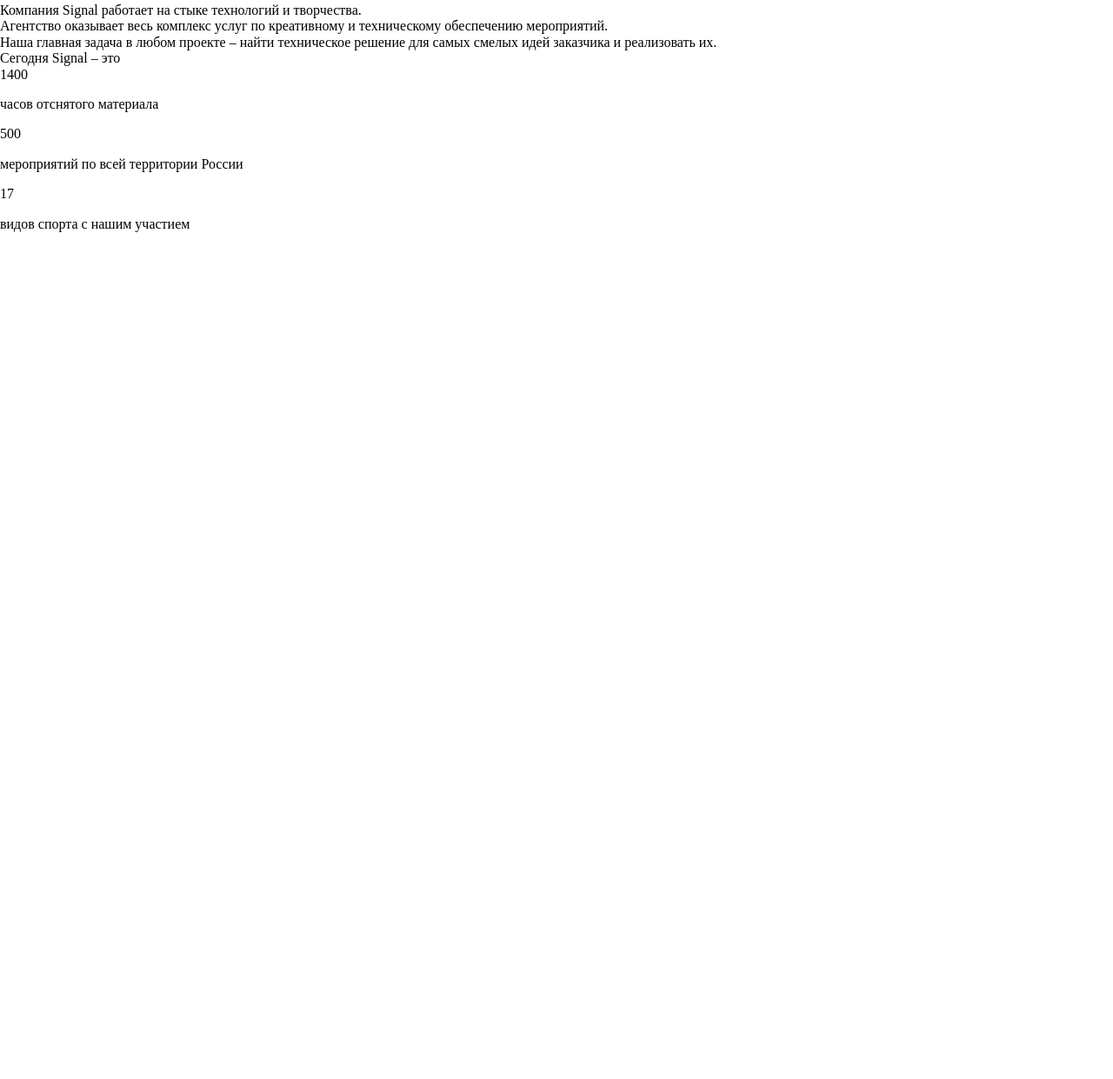
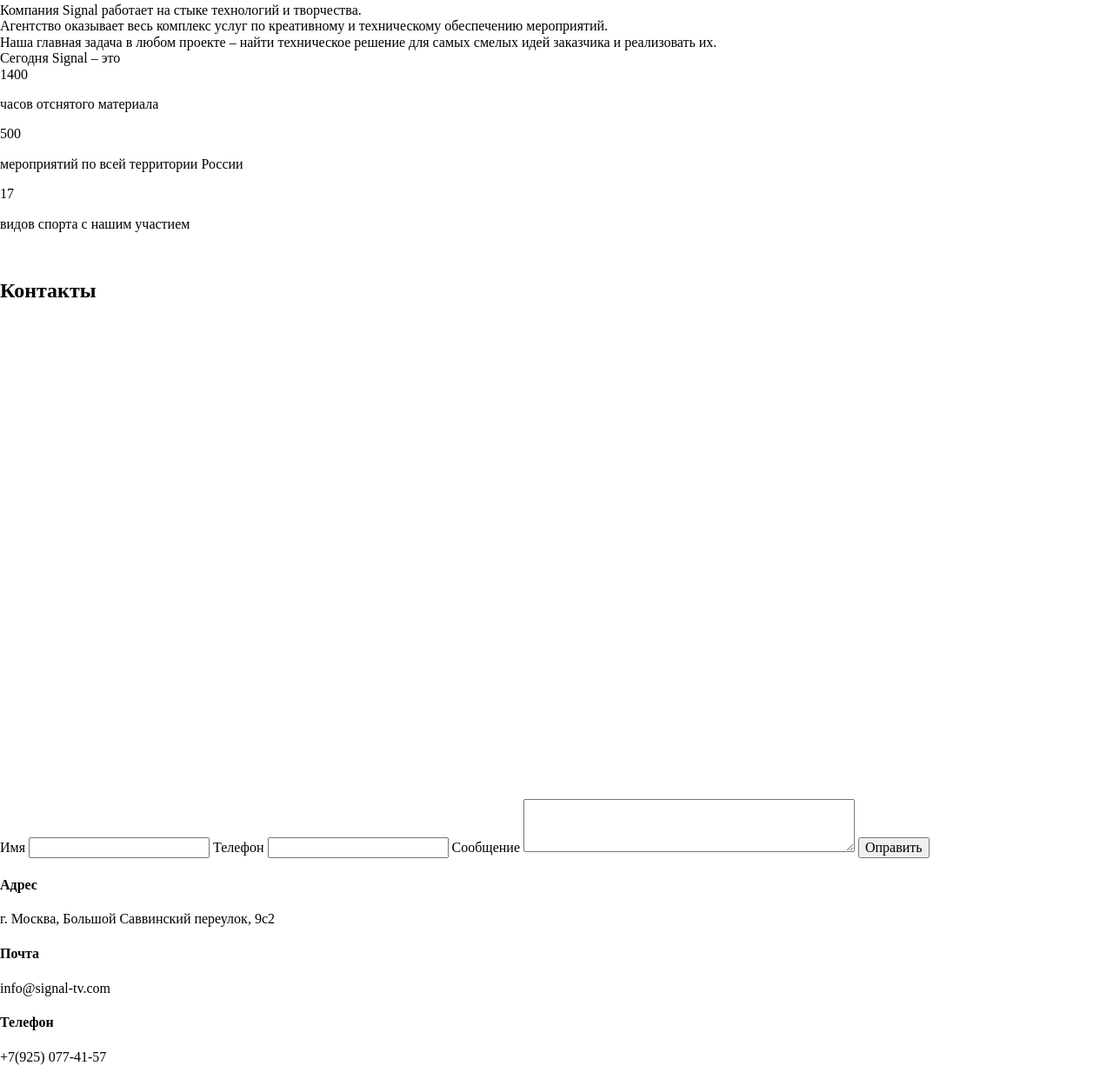
Before and after one commit to Odya01/signal-website, a plain HTML site: page index.html in a window 1280 px wide. Shown: the part 1127-2368 px from the top of the page at 87% size. Before the commit the page ends 1428 px from the top, so only its background shows below. Drawn offline with nearby package versions, Linux system fonts and the light colour scheme.

Commit message:
add contacts

```diff
--- a/index.html
+++ b/index.html
@@ -153,6 +153,44 @@
         <img src="#" alt="" class="partners__img">
       </div>
     </section>
+
+    <section class="contacts">
+      <div class="container contacts__container">
+        <h2 class="contacts__heading">Контакты</h2>
+
+        <div id="map" class="contacts__map" style="width: 600px; height: 550px"></div>
+
+        <div class="contacts__form">
+          <form action="" class="form">
+            <label for="" class="form__name">Имя</label>
+            <input type="text">
+            <label for="" class="form__name">Телефон</label>
+            <input type="tel" name="" id="">
+            <label for="" class="form__name">Сообщение</label>
+            <textarea name="comment" cols="40" rows="3"></textarea>
+
+            <input type="submit" value="Оправить"><span class="submit__arrow"></span>
+          </form>
+        </div>
+
+        <div class="contacts__links">
+          <div class="contacts__item">
+            <h4 class="contacts__item-title">Адрес</h4>
+            <p class="contacts__item-text">г. Москва, Большой Саввинский переулок, 9с2</p>
+          </div>
+
+          <div class="contacts__item">
+            <h4 class="contacts__item-title">Почта</h4>
+            <p class="contacts__item-text">info@signal-tv.com</p>
+          </div>
+
+          <div class="contacts__item">
+            <h4 class="contacts__item-title">Телефон</h4>
+            <p class="contacts__item-text">+7(925) 077-41-57</p>
+          </div>
+        </div>
+      </div>
+    </section>
   </main>
 
 
```
